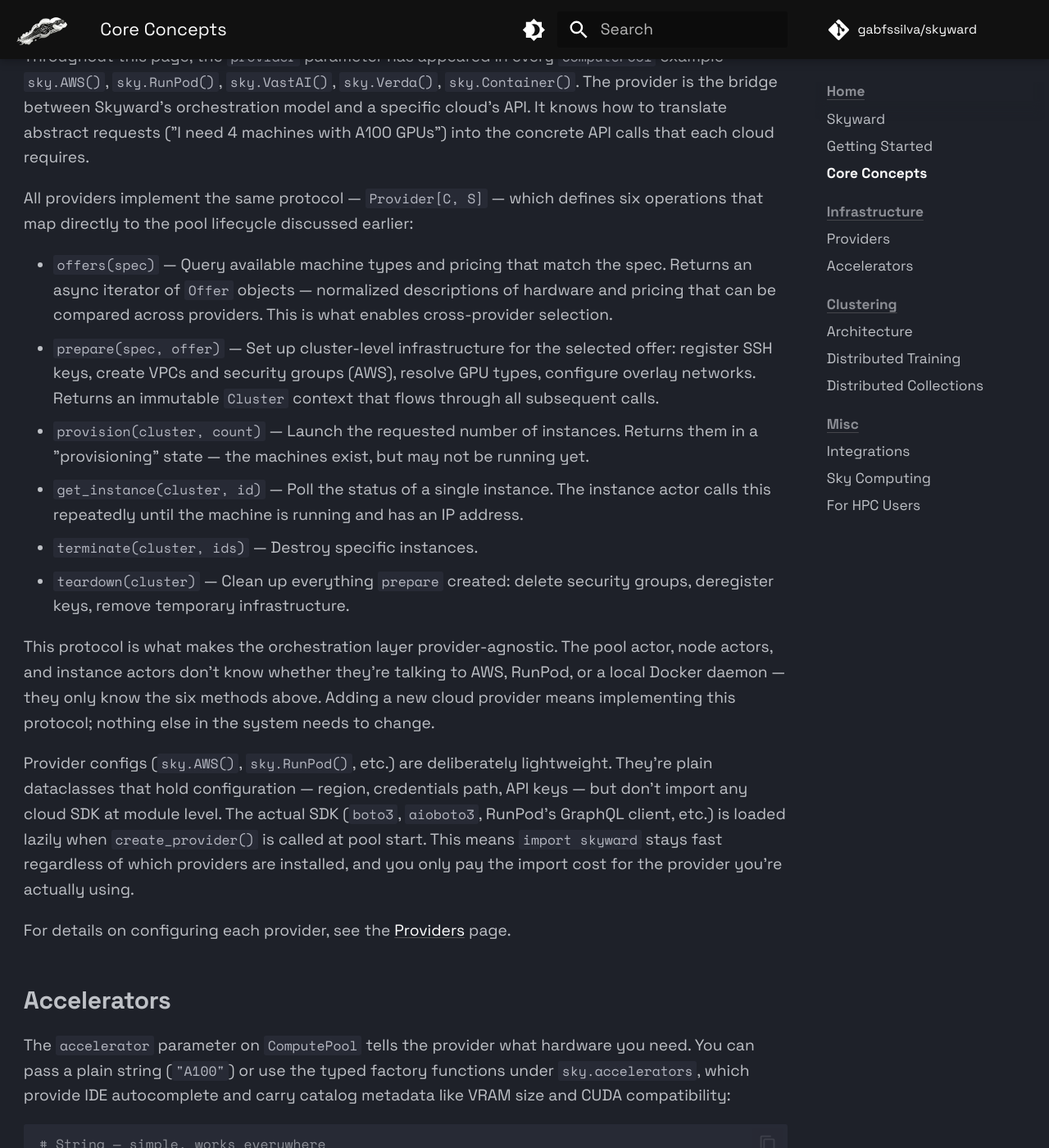
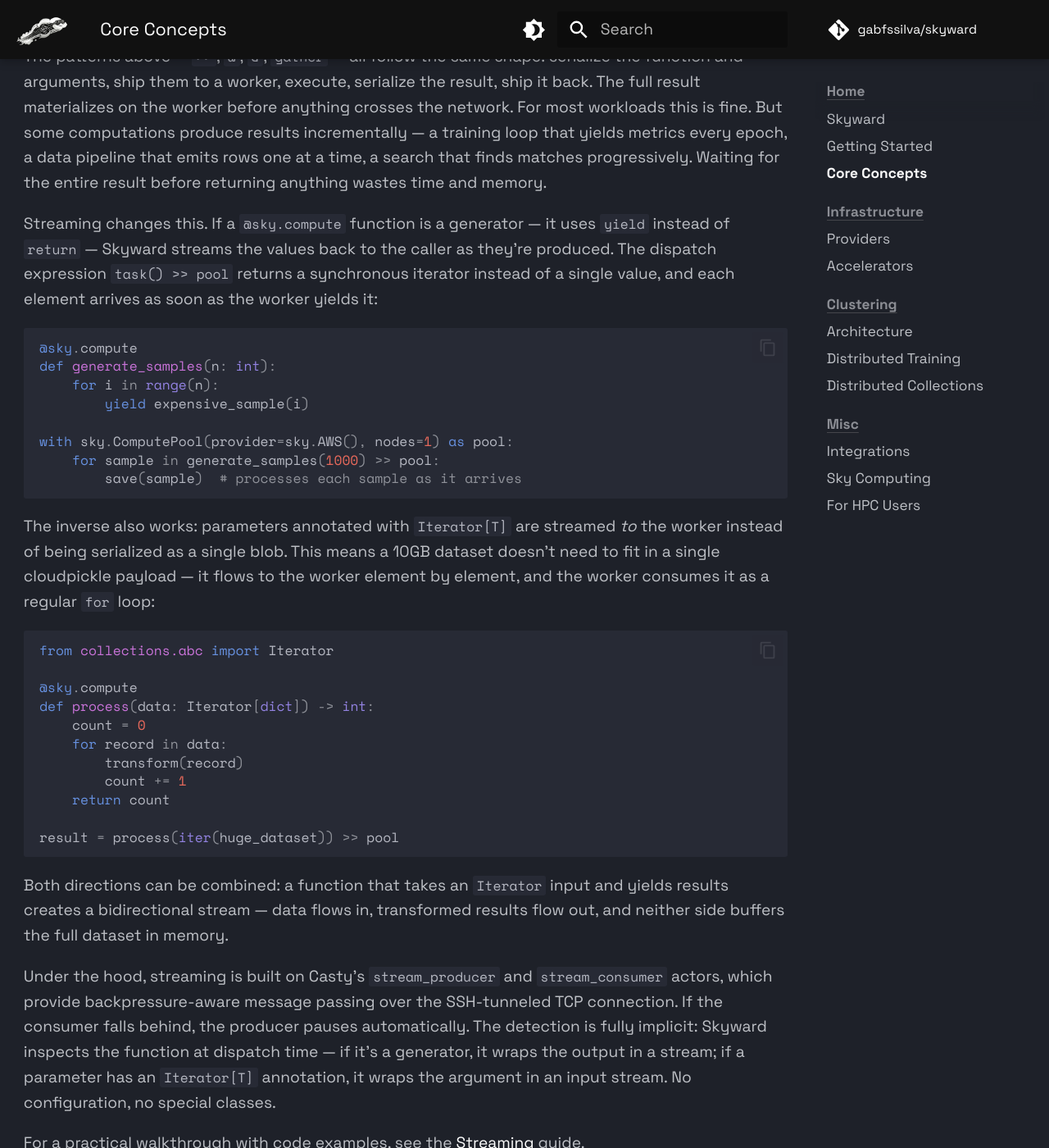
Before and after one commit to gabfssilva/skyward, an MkDocs documentation site: the page built from docs/concepts.md, in a window 1280 px wide and 1400 px high, scrolled down 10558 px. Shown: the whole window at 82% size. Built offline with MkDocs 1.6.1 and Material for MkDocs 9.7.7, drawn with Linux system fonts in a browser that asks for light colours; comment, search, counter and statistics services are not loaded; some of the changed text lies outside the part shown.

Commit message:
docs: add streaming guide and concepts section
Co-Authored-By: Claude Opus 4.6 <noreply@anthropic.com>

````diff
--- a/docs/concepts.md
+++ b/docs/concepts.md
@@ -257,6 +257,45 @@ def train(x_full, y_full):
 
 The `shuffle` parameter randomizes the order before sharding, with a fixed `seed` ensuring all nodes agree on the same permutation. `drop_last=True` switches from striding to contiguous blocks and discards leftover elements, guaranteeing equal shard sizes — useful when your training loop requires fixed batch dimensions.
 
+## Streaming
+
+The patterns above — `>>`, `@`, `&`, `gather` — all follow the same shape: serialize the function and arguments, ship them to a worker, execute, serialize the result, ship it back. The full result materializes on the worker before anything crosses the network. For most workloads this is fine. But some computations produce results incrementally — a training loop that yields metrics every epoch, a data pipeline that emits rows one at a time, a search that finds matches progressively. Waiting for the entire result before returning anything wastes time and memory.
+
+Streaming changes this. If a `@sky.compute` function is a generator — it uses `yield` instead of `return` — Skyward streams the values back to the caller as they're produced. The dispatch expression `task() >> pool` returns a synchronous iterator instead of a single value, and each element arrives as soon as the worker yields it:
+
+```python
+@sky.compute
+def generate_samples(n: int):
+    for i in range(n):
+        yield expensive_sample(i)
+
+with sky.ComputePool(provider=sky.AWS(), nodes=1) as pool:
+    for sample in generate_samples(1000) >> pool:
+        save(sample)  # processes each sample as it arrives
+```
+
+The inverse also works: parameters annotated with `Iterator[T]` are streamed *to* the worker instead of being serialized as a single blob. This means a 10GB dataset doesn't need to fit in a single cloudpickle payload — it flows to the worker element by element, and the worker consumes it as a regular `for` loop:
+
+```python
+from collections.abc import Iterator
+
+@sky.compute
+def process(data: Iterator[dict]) -> int:
+    count = 0
+    for record in data:
+        transform(record)
+        count += 1
+    return count
+
+result = process(iter(huge_dataset)) >> pool
+```
+
+Both directions can be combined: a function that takes an `Iterator` input and yields results creates a bidirectional stream — data flows in, transformed results flow out, and neither side buffers the full dataset in memory.
+
+Under the hood, streaming is built on Casty's `stream_producer` and `stream_consumer` actors, which provide backpressure-aware message passing over the SSH-tunneled TCP connection. If the consumer falls behind, the producer pauses automatically. The detection is fully implicit: Skyward inspects the function at dispatch time — if it's a generator, it wraps the output in a stream; if a parameter has an `Iterator[T]` annotation, it wraps the argument in an input stream. No configuration, no special classes.
+
+For a practical walkthrough with code examples, see the [Streaming](guides/streaming.md) guide.
+
 ## Providers
 
 Throughout this page, the `provider` parameter has appeared in every `ComputePool` example — `sky.AWS()`, `sky.RunPod()`, `sky.VastAI()`, `sky.Verda()`, `sky.Container()`. The provider is the bridge between Skyward's orchestration model and a specific cloud's API. It knows how to translate abstract requests ("I need 4 machines with A100 GPUs") into the concrete API calls that each cloud requires.
@@ -405,5 +444,6 @@ For a practical walkthrough with code examples, see the [Multi-Provider Selectio
 - **[Distributed Training](distributed-training.md)** — Multi-node training with PyTorch, Keras, and JAX
 - **[Providers](providers.md)** — AWS, GCP, RunPod, VastAI, and Verda
 - **[Distributed Collections](distributed-collections.md)** — Shared state across nodes
+- **[Streaming](guides/streaming.md)** — Incremental input and output with generators
 - **[Multi-Provider Selection](guides/multi-provider.md)** — Cross-provider price comparison
 - **[API Reference](reference/pool.md)** — Complete API documentation
--- a/mkdocs.yml
+++ b/mkdocs.yml
@@ -95,6 +95,7 @@ nav:
           - Broadcast: guides/broadcast.md
           - Using Accelerators: guides/using-accelerators.md
           - Data Sharding: guides/data-sharding.md
+          - Streaming: guides/streaming.md
       - Distributed Training:
           - PyTorch Distributed: guides/pytorch-distributed.md
           - Keras Training: guides/keras-training.md
````
Also changed, not shown: docs/guides/streaming.md (added, +73 -0 lines), 1 other file.
